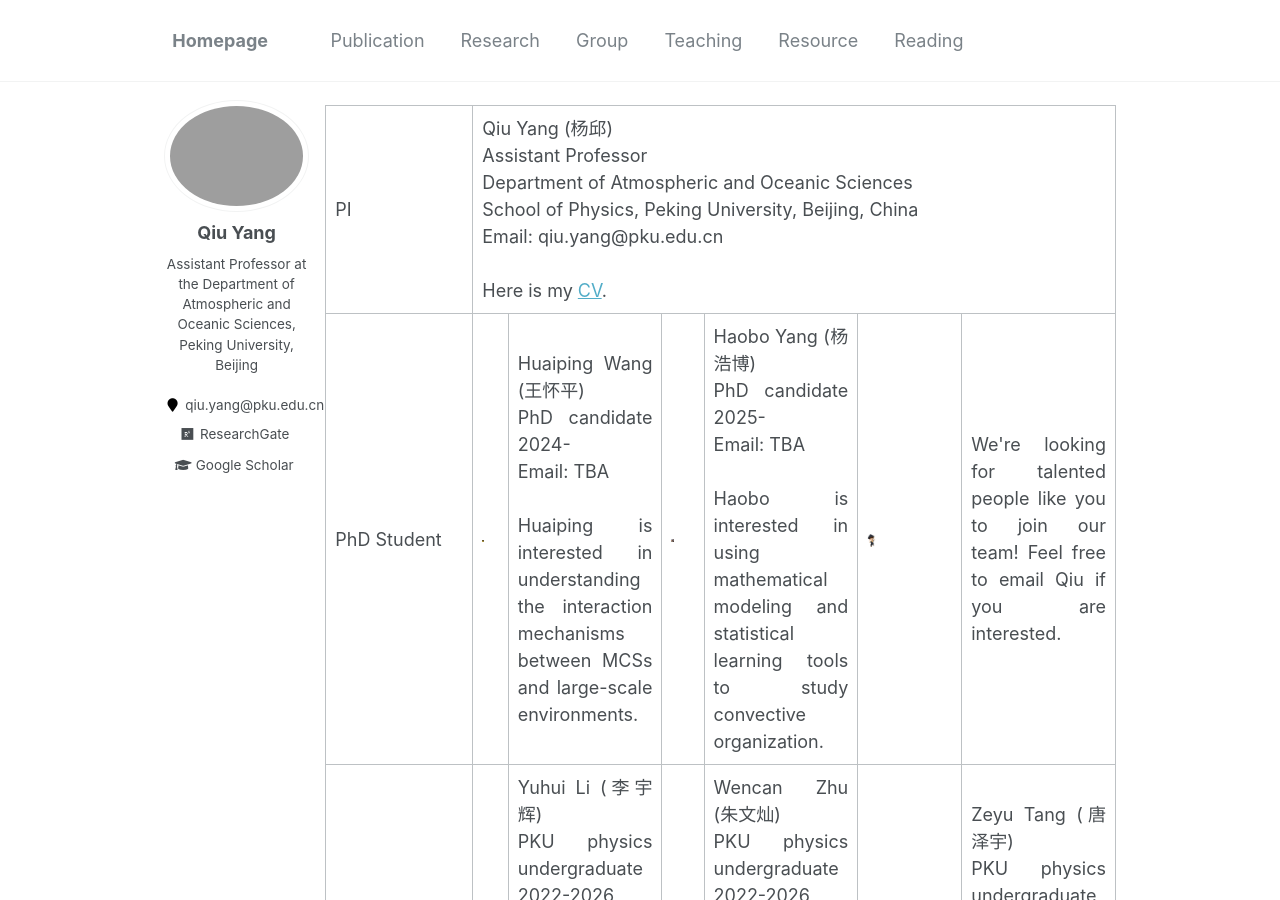
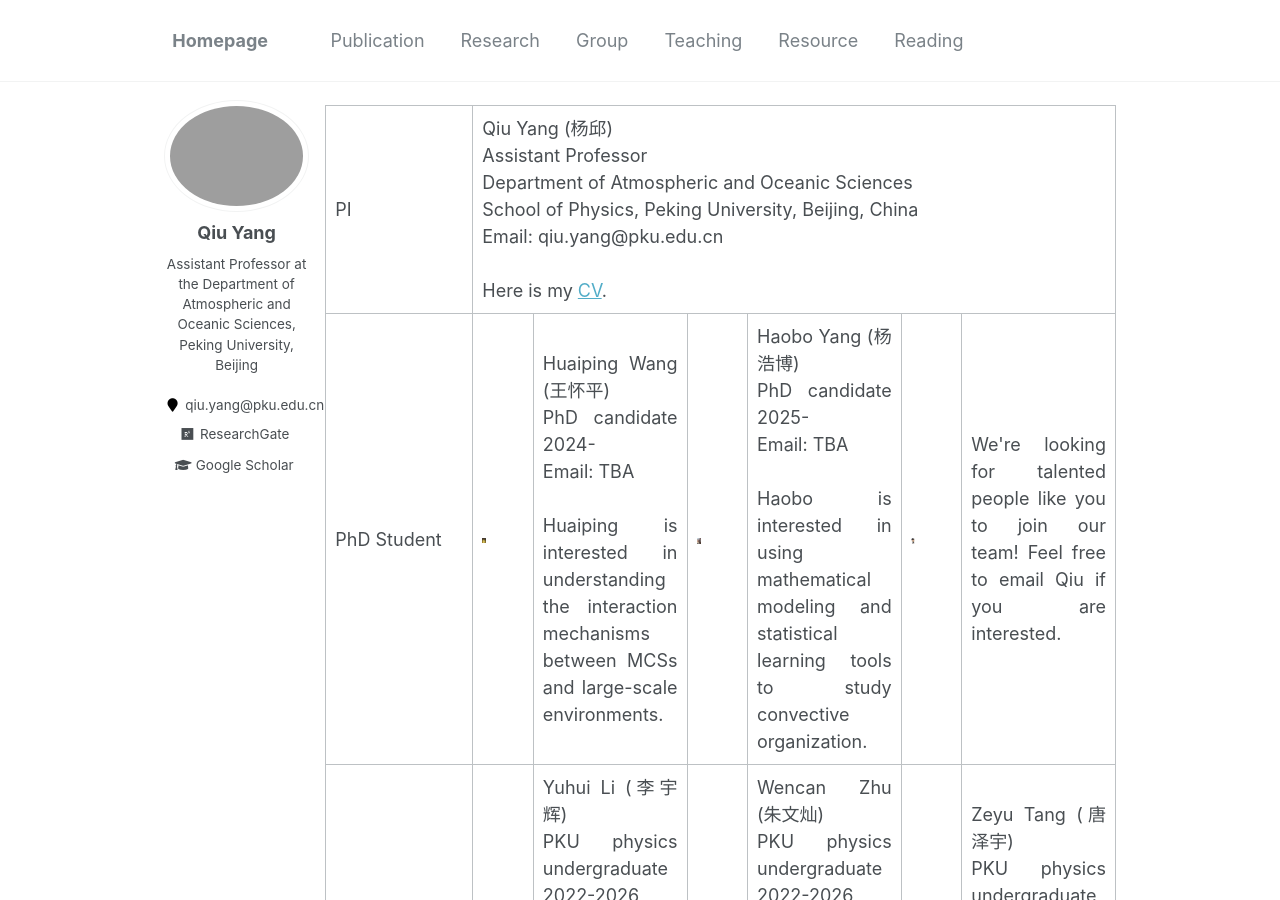
Before and after one commit to qiuyang50/qiuyang50.github.io, a Jekyll site: the page built from _pages/group.md, in a window 1280 px wide and 900 px high. Built offline with Jekyll 4.4.1, drawn with Linux system fonts in a browser that asks for light colours.

Commit message:
Update group.md

```diff
--- a/_pages/group.md
+++ b/_pages/group.md
@@ -14,20 +14,20 @@
   </tr>
   <tr>
     <td width="10%">PhD Student</td>
-    <td><img src="/images/HuaipingWang_2024PhD.jpg" alt="drawing" width="10%"/></td>
+    <td width="10%"><img src="/images/HuaipingWang_2024PhD.jpg" alt="drawing" width="10%"/></td>
     <td width="20%">Huaiping Wang (王怀平)<br>PhD candidate 2024-<br>Email: TBA <br><br>Huaiping is interested in understanding the interaction mechanisms between MCSs and large-scale environments.</td>
-    <td><img src="/images/HaoboYang_2025PhD.jpg"    alt="drawing" width="10%"/></td>
+    <td width="10%"><img src="/images/HaoboYang_2025PhD.jpg"    alt="drawing" width="10%"/></td>
     <td width="20%">Haobo Yang (杨浩博)<br>PhD candidate 2025-<br>Email: TBA <br><br>Haobo is interested in using mathematical modeling and statistical learning tools to study convective organization.</td>
-    <td><img src="/images/future_student.jpg"       alt="drawing" width="10%"/></td>
+    <td width="10%"><img src="/images/future_student.jpg"       alt="drawing" width="10%"/></td>
     <td width="20%">We're looking for talented people like you to join our team! Feel free to email Qiu if you are interested.</td>
   </tr>
   <tr>
     <td width="10%">Undergraduate Student</td>
-    <td><img src="/images/YuhuiLi_2022Undergraduate.jpg"   alt="drawing" width="10%"/></td>
+    <td width="10%"><img src="/images/YuhuiLi_2022Undergraduate.jpg"   alt="drawing" width="10%"/></td>
     <td width="20%">Yuhui Li (李宇辉) <br>PKU physics undergraduate 2022-2026<br>Email: TBA <br><br>Yuhui is interested in building simple math models to understand the essential mechanisms related to convective self-aggregation.</td>
-    <td><img src="/images/WencanZhu_2022Undergraduate.jpg" alt="drawing" width="10%"/></td>
+    <td width="10%"><img src="/images/WencanZhu_2022Undergraduate.jpg" alt="drawing" width="10%"/></td>
     <td width="20%">Wencan Zhu (朱文灿)<br>PKU physics undergraduate 2022-2026<br>Email: TBA <br><br>Wencan is interested in using machine learning tools to explore the fundamental mechanisms and predictability related to MCSs.</td>
-    <td><img src="/images/ZeyuTang_2022Undergraduate.jpg"  alt="drawing" width="10%"/></td>
+    <td width="10%"><img src="/images/ZeyuTang_2022Undergraduate.jpg"  alt="drawing" width="10%"/></td>
     <td width="20%">Zeyu Tang (唐泽宇)<br>PKU physics undergraduate 2022-2026<br>Email: TBA <br><br>Zeyu is interested in developing fundamental theories to explain essential features of MCSs.</td>
   </tr>
 </table>
```
